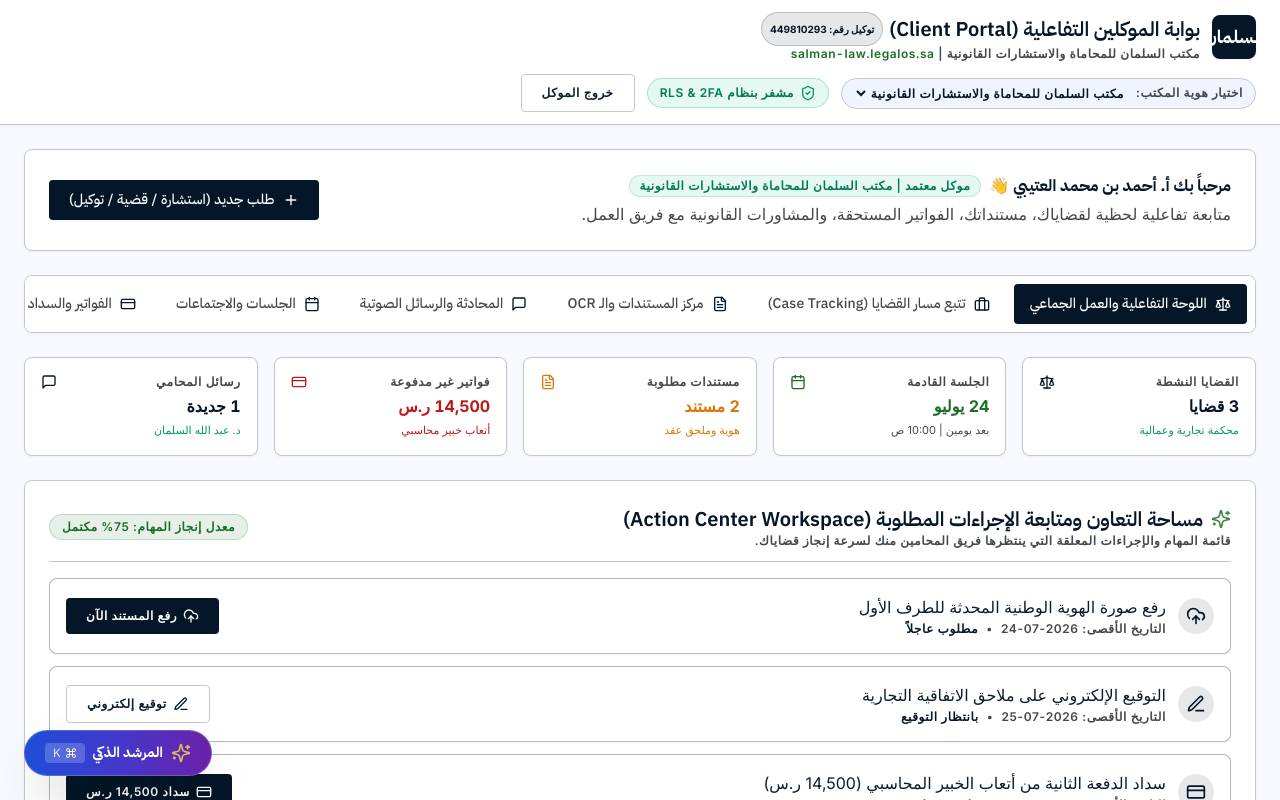
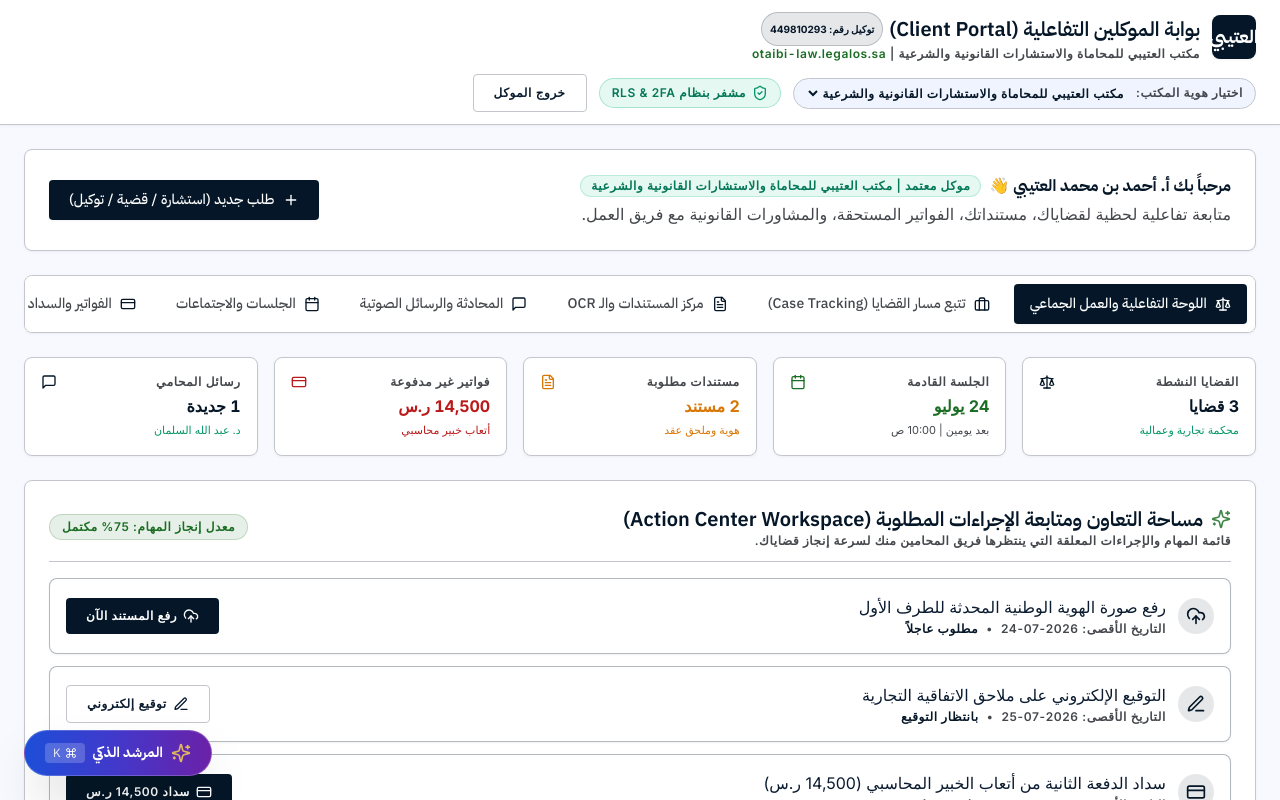
Before and after one commit to Radeef-1/legalOs, a Next.js app in the folder apps/web/: page /portal in a window 1280 px wide. Shown: the top 800 px of the page. Built offline with nearby package versions, Linux system fonts and the light colour scheme.

Commit message:
refactor(portal): update client portal with official Saudi law firm branding and clean tenant metadata

```diff
--- a/apps/web/src/app/portal/page.tsx
+++ b/apps/web/src/app/portal/page.tsx
@@ -40,33 +40,24 @@
 } from "lucide-react";
 
 // Multi-Tenant Firm Branding Data
-const DEMO_FIRMS = [
+const OFFICIAL_FIRMS = [
   {
-    id: "salman-law",
-    name: "مكتب السلمان للمحاماة والاستشارات القانونية",
-    subtitle: "الدكتور عبد الله السلمان ومشاركوه - الرياض",
-    subdomain: "salman-law.legalos.sa",
+    id: "otaibi-law",
+    name: "مكتب العتيبي للمحاماة والاستشارات القانونية والشرعية",
+    subtitle: "د. عبد الرحمن بن فهد العتيبي ومشاركوه - الرياض",
+    subdomain: "otaibi-law.legalos.sa",
     primaryColor: "bg-primary text-on-primary",
     badge: "توكيل رقم: 449810293",
-    logoText: "السلمان",
+    logoText: "العتيبي",
   },
   {
-    id: "aladl-law",
-    name: "مكتب العدل والتميز للمحاماة",
-    subtitle: "المحامي عبد العزيز الغامدي - جدة",
-    subdomain: "aladl.legalos.sa",
+    id: "sharaf-law",
+    name: "مكتب شرف واستشارات الأعمال القانونية",
+    subtitle: "المحامي فهد بن عبد العزيز الشرف - جدة",
+    subdomain: "sharaf.legalos.sa",
     primaryColor: "bg-emerald-700 text-white",
     badge: "توكيل رقم: 449019283",
-    logoText: "العدل",
-  },
-  {
-    id: "khubara-law",
-    name: "شركة الخبراء القانونية القابضة",
-    subtitle: "مستشارون تجاريون ودوليون - الخبر",
-    subdomain: "khubara.legalos.sa",
-    primaryColor: "bg-purple-800 text-white",
-    badge: "توكيل رقم: 449552109",
-    logoText: "الخبراء",
+    logoText: "الشرف",
   },
 ];
 
@@ -74,7 +65,7 @@
   const router = useRouter();
 
   // Selected Firm Tenant State
-  const [selectedFirm, setSelectedFirm] = useState(DEMO_FIRMS[0]);
+  const [selectedFirm, setSelectedFirm] = useState(OFFICIAL_FIRMS[0]);
 
   // Auth State
   const [authMode, setAuthMode] = useState<"logged" | "otp">("logged");
@@ -371,12 +362,12 @@
             <select
               value={selectedFirm.id}
               onChange={(e) => {
-                const firm = DEMO_FIRMS.find((f) => f.id === e.target.value);
+                const firm = OFFICIAL_FIRMS.find((f: any) => f.id === e.target.value);
                 if (firm) setSelectedFirm(firm);
               }}
               className="bg-transparent text-primary font-semibold focus:outline-none"
             >
-              {DEMO_FIRMS.map((f) => (
+              {OFFICIAL_FIRMS.map((f: any) => (
                 <option key={f.id} value={f.id}>
                   {f.name}
                 </option>
```
